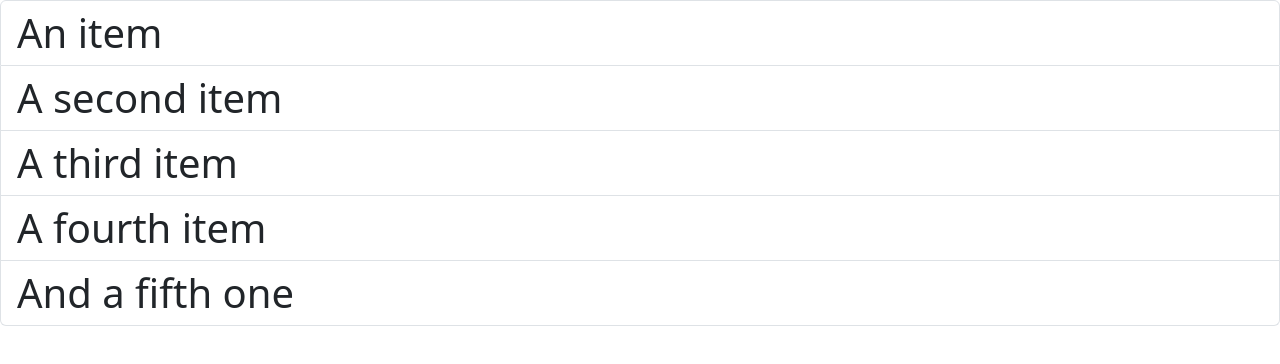
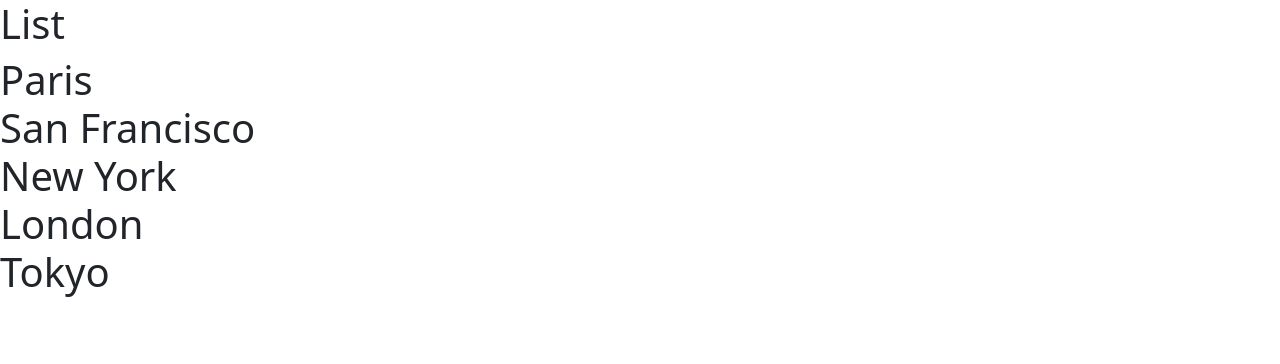
Before and after one commit to rigby200602/react-app, a React (Vite) app: page / in a window 1280 px wide. Shown: the top 364 px of the page. Built offline with nearby package versions, Linux system fonts and the light colour scheme.

Commit message:
tap su dung fragment

```diff
--- a/src/components/ListGroup.tsx
+++ b/src/components/ListGroup.tsx
@@ -1,12 +1,15 @@
+import { Fragment } from "react/jsx-runtime";
+
 function ListGroup() {
+    const item = ['Paris','San Francisco', 'New York', 'London','Tokyo']
+
     return (
-    <ul className="list-group">
-        <li className="list-group-item">An item</li>
-        <li className="list-group-item">A second item</li>
-        <li className="list-group-item">A third item</li>
-        <li className="list-group-item">A fourth item</li>
-        <li className="list-group-item">And a fifth one</li>
-    </ul>
+    <Fragment>
+        <h1>List</h1>
+        <ul className="list-group">
+            {item.map(item=> <li>{item}</li>)}
+        </ul>
+    </Fragment>
     )
 }
 
```
